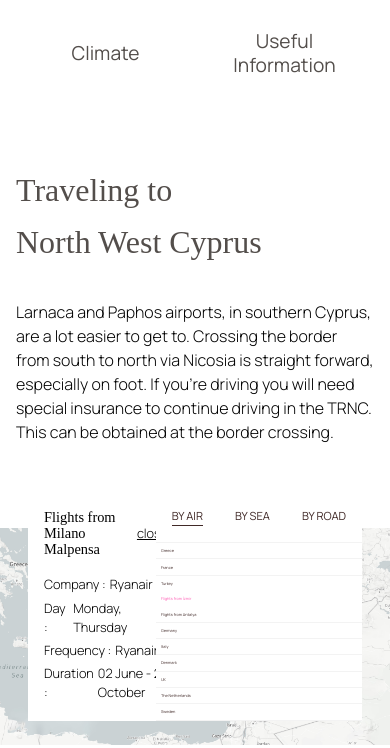
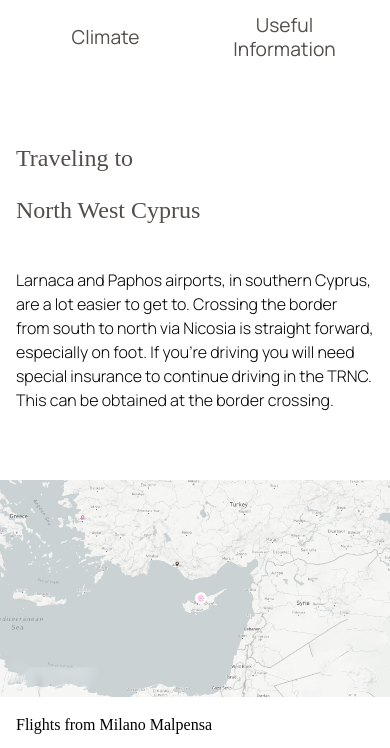
Before and after one commit to efekanefos/mediterra_project, a plain HTML site: page access.html in a window 390 px wide. Shown: the part 868-1616 px from the top of the page. Drawn offline with nearby package versions, Linux system fonts and the light colour scheme; a web font is replaced by a local one.

Commit message:
responsive

```diff
--- a/css/homepage/style.css
+++ b/css/homepage/style.css
@@ -1102,6 +1102,12 @@ font-family: 'noto-serif', serif;
     line-height: normal;
     font-size: 1vw;
   }
+  /*! Nature Page */
+  .container--leftSided,
+  .container--rightSided {
+    max-width: 100%;
+    padding: 1rem !important;
+  }
 }
 @media (max-width: 768px) {
   .container {
@@ -1221,9 +1227,46 @@ font-family: 'noto-serif', serif;
   .ImgTextSection--leftSided {
     justify-content: center;
   }
+  /*! Alsancak Page */
+  .rightListDiv,
+  .mapInfoRectangleDiv {
+    position: static;
+  }
+  .mapInfoRectangleDiv {
+    width: 100%;
+  }
+  .mapInfoRectangleHeading {
+    line-height: 1rem;
+    font-size: 1rem;
+  }
+  .mapInfoRectangleCompanyHeadingDiv,
+  .mapInfoRectangleDayHeadingDiv,
+  .mapInfoRectangleFreqHeadingDiv,
+  .mapInfoRectangleDurationHeadingDiv,
+  .mapInfoRectangleCloseBtn {
+    font-size: 0.9rem;
+  }
+  .mapInfoRectangleCloseBtn {
+    display: none;
+  }
+  .upperRightList {
+    padding: 1rem;
+  }
+  .upperRightListItem {
+    font-size: 0.9rem;
+  }
+  .mainRightListItem,
+  .mainRightInnerListItem {
+    padding: 0.5rem 1rem;
+    line-height: normal;
+    font-size: 0.8rem;
+  }
 }
 
 @media (max-width: 550px) {
+  .container {
+    margin: 1.5rem auto;
+  }
   /*! Homepage */
   .homepageHeroLogoDiv {
     max-width: 70%;
@@ -1323,6 +1366,10 @@ font-family: 'noto-serif', serif;
   .featureListItem {
     line-height: 2rem;
   }
+  /*! Access Page */
+  .HeadingDescHeadingSideHeading {
+    font-size: 1.5rem;
+  }
 }
 
 /** Media Quaries End */
```
Also changed, not shown: nature.html (+23 -0 lines), img/natureImg/gialovaLagoonImg.jpg (added).
